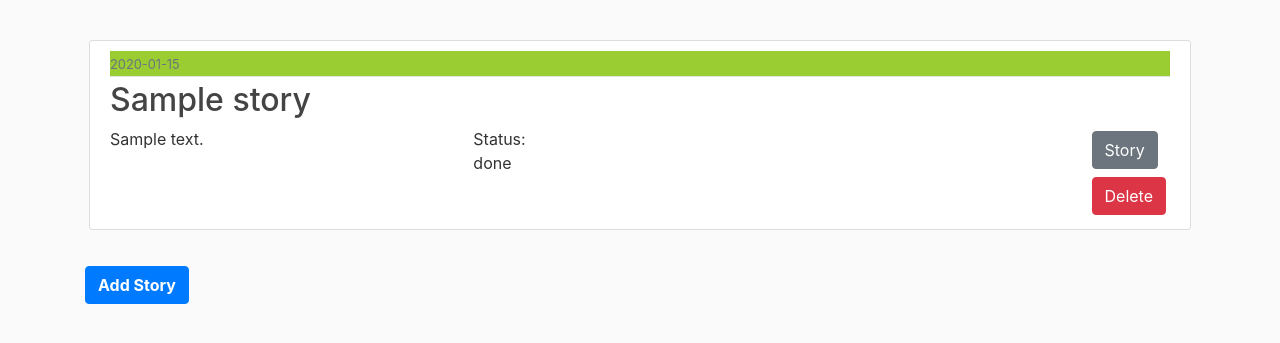
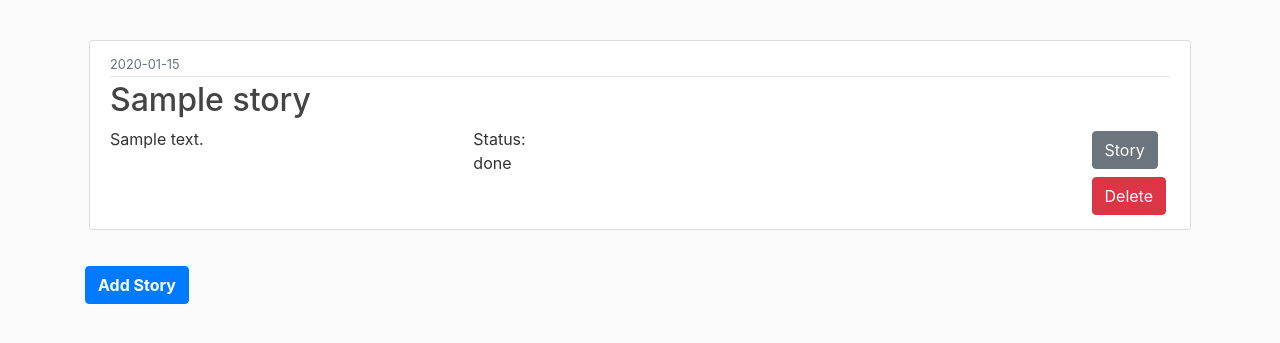
Before and after one commit to matttse/projectmanagementservice, a Flask app: page /projects/1/requirements/1/stories/all in a window 1280 px wide. Shown: the part 56-399 px from the top of the page. Run offline with Flask 2, Linux system fonts and the light colour scheme; tables that the repository leaves empty hold one stand-in row (values such as "Sample post"); some libraries are stand-ins or nearby versions.

Commit message:
removed jinja logic

```diff
--- a/service_application_package/templates/stories.html
+++ b/service_application_package/templates/stories.html
@@ -5,11 +5,7 @@
       {% for story in stories %}
         <article class="media content-section">
           <div class="media-body">
-            <div {% if story.status == 'new' %} class="article-metadata-new"
-                 {% elif story.status == 'in-progress' %} class="article-metadata-inprogress"
-                 {% elif story.status == 'done' %} class="article-metadata-done"
-                 {% else %} class="article-metadata"
-                 {% endif %}>
+            <div class="article-metadata" >
               <small class="text-muted">{{ story.date_posted.strftime('%Y-%m-%d') }}</small>
             </div>
             <h2>
```
